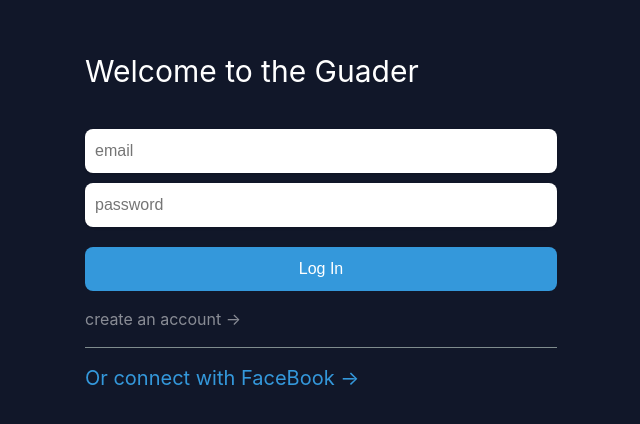
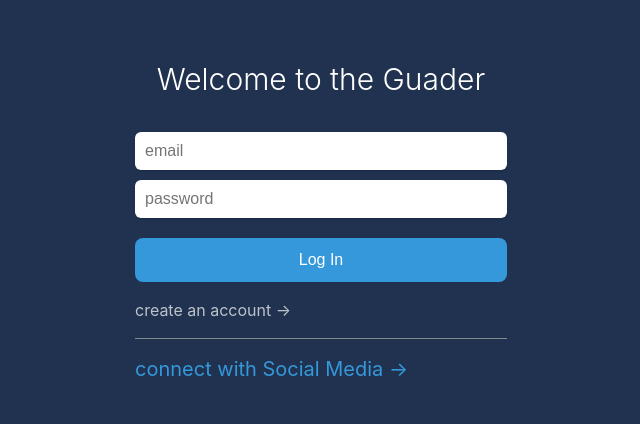
Before and after one commit to superstarMann/guader-client, a React (Create React App) app in the folder guader/: page / in a window 1280 px wide. Shown: the part 170-594 px from the top of the page, without its empty margins (319-959 px from the left). Built offline with nearby package versions, Linux system fonts and the light colour scheme.

Commit message:
fertig - accont

```diff
--- a/guader/package.json
+++ b/guader/package.json
@@ -4,6 +4,10 @@
   "private": true,
   "dependencies": {
     "@apollo/client": "^3.5.7",
+    "@fortawesome/fontawesome-svg-core": "^1.2.36",
+    "@fortawesome/free-brands-svg-icons": "^5.15.4",
+    "@fortawesome/free-solid-svg-icons": "^5.15.4",
+    "@fortawesome/react-fontawesome": "^0.1.16",
     "@testing-library/jest-dom": "^5.16.1",
     "@testing-library/react": "^12.1.2",
     "@testing-library/user-event": "^13.5.0",
--- a/guader/src/globalStyles.ts
+++ b/guader/src/globalStyles.ts
@@ -9,7 +9,7 @@ export const GlobalStyles = createGlobalStyle`
   }
   body{
       font-family: -apple-system,system-ui,BlinkMacSystemFont,"Segoe UI",Roboto,"Helvetica Neue",Arial,sans-serif;
-      background-color: #111729;
+      background-color: #20324f;
       color: white;
   }
   a{
--- a/guader/src/routes/logIn/AddPlace.tsx
+++ b/guader/src/routes/logIn/AddPlace.tsx
@@ -1,12 +1,4 @@
 import React from 'react';
 import {gql} from "@apollo/client"
 
-export const GET_CHAT = gql`
-query ExampleQuery {
-  GetMyPlaces {
-    ok
-  }
-}
-`;
-
 export const AddPlace = () => <span>AddPlace</span>
--- a/guader/src/routes/logOut/OutHome.tsx
+++ b/guader/src/routes/logOut/OutHome.tsx
@@ -6,11 +6,11 @@ import styled from 'styled-components';
 import { useForm } from 'react-hook-form';
 import { EmailSignInMutation, EmailSignInMutationVariables } from '../../__generated__/EmailSignInMutation';
 
-const Container = styled.div`
+export const Container = styled.div`
  height: 100vh;
 `;
 
-const Header = styled.header`
+export const Header = styled.header`
  height: 100%;
  display: flex;
  align-items: center;
@@ -22,9 +22,9 @@ const Header = styled.header`
     }
 `
 
-const PhoneLogin = styled.div`
+export const Contents = styled.div`
   padding: 20px;
-  width: 40%;
+  width: 100%;
   margin: auto;
   @media screen and (max-width: 32rem) {
       width: 100%;
@@ -33,10 +33,13 @@ const PhoneLogin = styled.div`
   }
 `;
 
-const SubTitle = styled.h2`
+export const SubTitle = styled.h2`
+ font-weight: 300;
+ text-align: center;
  font-size: 1.875rem;
  line-height: 2.25rem;
  margin: auto;
+ padding-bottom: 10px;
  @media screen and (max-width: 32rem){
     font-size: 1.5rem;
     line-height: 2rem;
@@ -53,12 +56,23 @@ const SocialLogin = styled.div`
 const SocialLink = styled.span`
  color: ${props => props.theme.colors.blueColor};
  font-size: 20px;
+ &:hover{
+    text-decoration: underline;
+ }
+`
+
+export const Main = styled.div`
+ width: 30%;
+ margin: 0px auto;
+ @media screen and (max-width: 32rem){
+     width: 100%;
+ }
 `
 
 const LoginForm = styled.form`
  display: flex;
  flex-direction: column;
- padding-top: 40px;
+ padding-top: 25px;
  @media screen and (max-width: 32rem){
      padding-top: 20px;
  }
@@ -67,8 +81,8 @@ const LoginForm = styled.form`
 const LoginInput = styled.input`
  border: none;
  margin-bottom: 10px;
- padding: 10px;
- border-radius: 0.5rem;
+ padding: 7px 10px;
+ border-radius: 0.375rem;
  box-sizing: border-box;
  box-shadow: 0 1px 3px 0 rgb(0 0 0 / 0.1), 0 1px 2px -1px rgb(0 0 0 / 0.1);
  &:focus{
@@ -81,8 +95,14 @@ const LoginInput = styled.input`
 
 const CreateAccount = styled.div`
  margin: 20px 0px;
- opacity: 0.5;
+ display: flex;
+ flex-direction: column;
+ width: 100%;
+ opacity: 0.7;
  cursor: pointer;
+ &:hover{
+    text-decoration: underline;
+ }
 `
 
 const LogInBtn = styled.button`
@@ -95,6 +115,9 @@ const LogInBtn = styled.button`
  color: white;
  font-size: 1rem;
  line-height: 1.5rem;
+ &:hover{
+     opacity: 0.7;
+ }
 `
 
 const EMAIL_SIGN_IN_MUTATION = gql`
@@ -133,8 +156,9 @@ export const OutHome = () => {
     <Container>
         <Header>
             <Helmet><title>Login | Guader</title></Helmet>
-            <PhoneLogin>
-                <SubTitle>Welcome to the Guader</SubTitle>
+            <Contents>
+                    <SubTitle>Welcome to the Guader</SubTitle>
+                    <Main>
                     <LoginForm onSubmit={handleSubmit(onSubmit)}>
                         <LoginInput
                         {...register("email", {required: `Email is Required`})}
@@ -150,14 +174,15 @@ export const OutHome = () => {
                     <Link to={"/phone-login"}>
                     <CreateAccount>create an account &rarr;</CreateAccount>
                     </Link>
-                <Link to={"/phone-login"}>
+                <Link to={"/social-login"}>
                     <SocialLogin>
                         <SocialLink>
-                        Or connect with FaceBook &rarr;
+                        connect with Social Media &rarr;
                         </SocialLink>
                     </SocialLogin>
                 </Link>
-            </PhoneLogin>
+                </Main>
+            </Contents>
         </Header>
     </Container>)
 }
--- a/guader/src/routes/logOut/PhoneLogin.tsx
+++ b/guader/src/routes/logOut/PhoneLogin.tsx
@@ -1,3 +1,27 @@
+import { gql } from '@apollo/client';
 import React from 'react';
+import { useForm } from 'react-hook-form';
+import { Container } from './OutHome';
 
-export const PhoneLogin = () => <span>PhoneLogin</span>
+const PHONE_VERIFY = gql`
+mutation StartPhoneVerification($phoneNumber: String!) {
+    StartPhoneVerification(phoneNumber: $phoneNumber) {
+      ok
+      error
+    }
+  }
+
+`
+
+interface IPhoneProps{
+    phoneNumber: string
+}
+
+export const PhoneLogin = () => {
+    const {register, handleSubmit, formState:{isValid, errors}} = useForm<IPhoneProps>()
+ return(
+     <Container>
+         <h1>Please Enter your Mobile Number</h1>
+     </Container>
+ )
+}
--- a/guader/src/routes/logOut/SocialLogin.tsx
+++ b/guader/src/routes/logOut/SocialLogin.tsx
@@ -1,3 +1,82 @@
 import React from 'react';
+import { FontAwesomeIcon } from '@fortawesome/react-fontawesome';
+import { Helmet } from 'react-helmet-async';
+import styled from 'styled-components';
+import { Container, Contents, Header, Main, SubTitle } from './OutHome';
+import { faFacebook } from '@fortawesome/free-brands-svg-icons';
+import { faEnvelope } from '@fortawesome/free-solid-svg-icons';
+import { Link } from 'react-router-dom';
 
-export const SocialLogin = () => <span>SocialLogin</span>
+const SocialTitle = styled.h2`
+display: flex;
+justify-content: space-between;
+font-weight: 300;
+text-align: center;
+font-size: 1.875rem;
+line-height: 2.25rem;
+margin: auto;
+padding-bottom: 10px;
+@media screen and (max-width: 32rem){
+   font-size: 1.5rem;
+   line-height: 2rem;
+   margin-bottom: 0px;
+}
+`
+
+const SocialUl = styled.ul`
+font-size: 1.125rem;
+line-height: 1.75rem;
+width: 30%;
+display: flex;
+flex-direction: column;
+margin: 0px auto;
+@media screen and (max-width: 32rem){
+    width: 100%;
+}
+padding-top: 20px;
+`
+
+const SocialLi = styled.li`
+ list-style: none;
+ cursor: pointer;
+ padding-bottom: 10px;
+`
+
+const AccountName = styled.span`
+ padding-left: 10px;
+ &:hover{
+     text-decoration: underline;
+ }
+`
+
+const BackCursor = styled.span`
+  display: none;
+  @media screen and (max-width: 32rem) {
+    display: block;
+    }
+`
+
+export const SocialLogin = () => {
+ return(
+     <Container>
+         <Helmet><title>Sical-Login | Guader</title></Helmet>
+         <Header>
+         <Contents>
+             <SocialTitle>
+                 <Link to={"/"}><BackCursor>{"<"}</BackCursor></Link>
+                 <span>Choose an Account</span>
+                 <span>{""}</span>
+            </SocialTitle>
+             <SocialUl>
+                 <SocialLi>
+                <FontAwesomeIcon icon={faFacebook}/><AccountName>FaceBook &rarr;</AccountName>
+                </SocialLi>
+                <SocialLi>
+                <FontAwesomeIcon icon={faEnvelope}/><AccountName>Email &rarr;</AccountName>
+                </SocialLi>
+             </SocialUl>
+         </Contents>
+         </Header>
+     </Container>
+ )
+}
```
Also changed, not shown: guader/src/__generated__/Exampl2eQuery.ts (deleted, +0 -17 lines), guader/src/__generated__/ExampleQuery.ts (deleted, +0 -17 lines), guader/src/__generated__/StartPhoneVerification.ts (added, +22 -0 lines), 1 other file (tests, documents, lock files or other folders).
